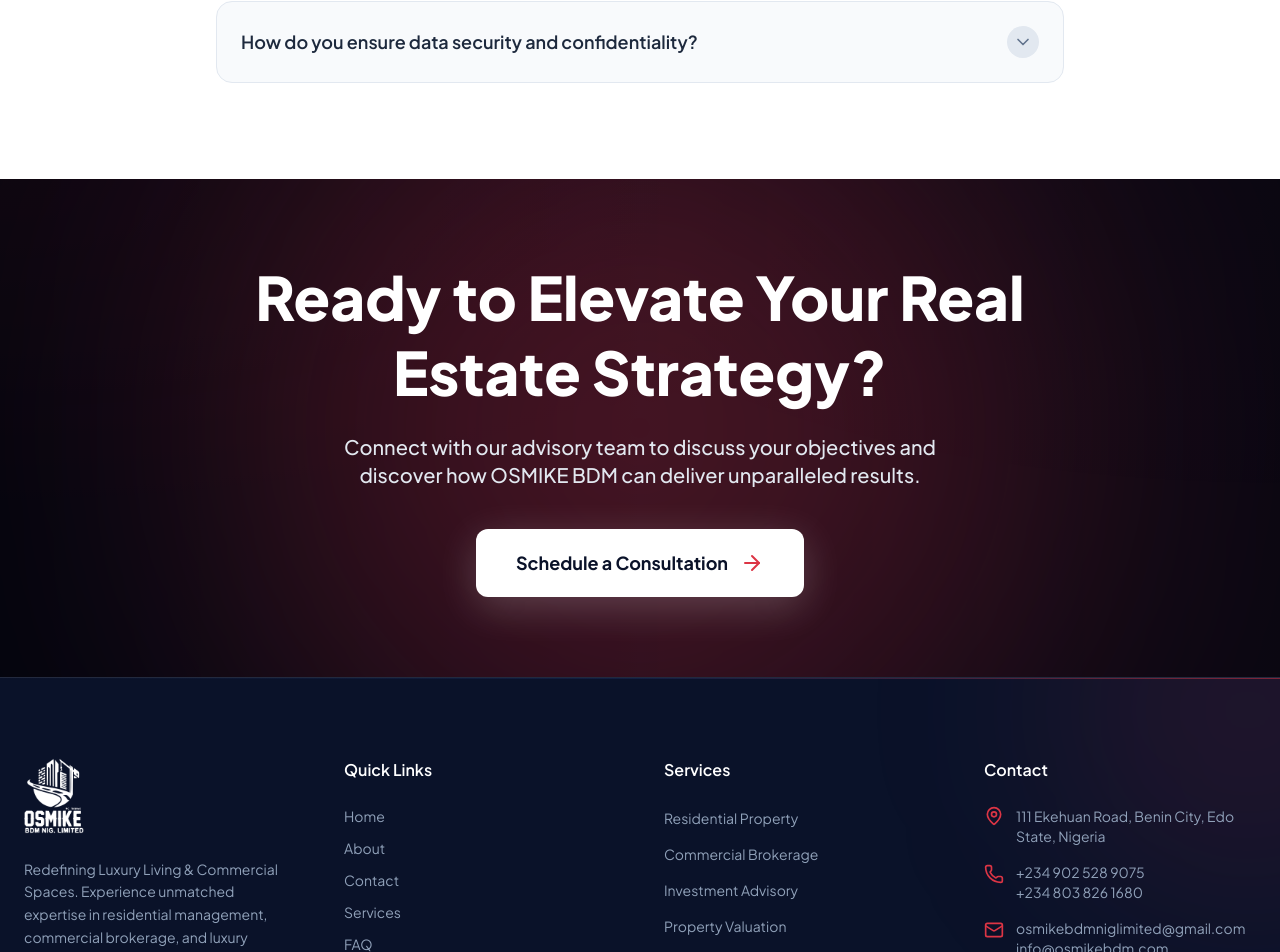
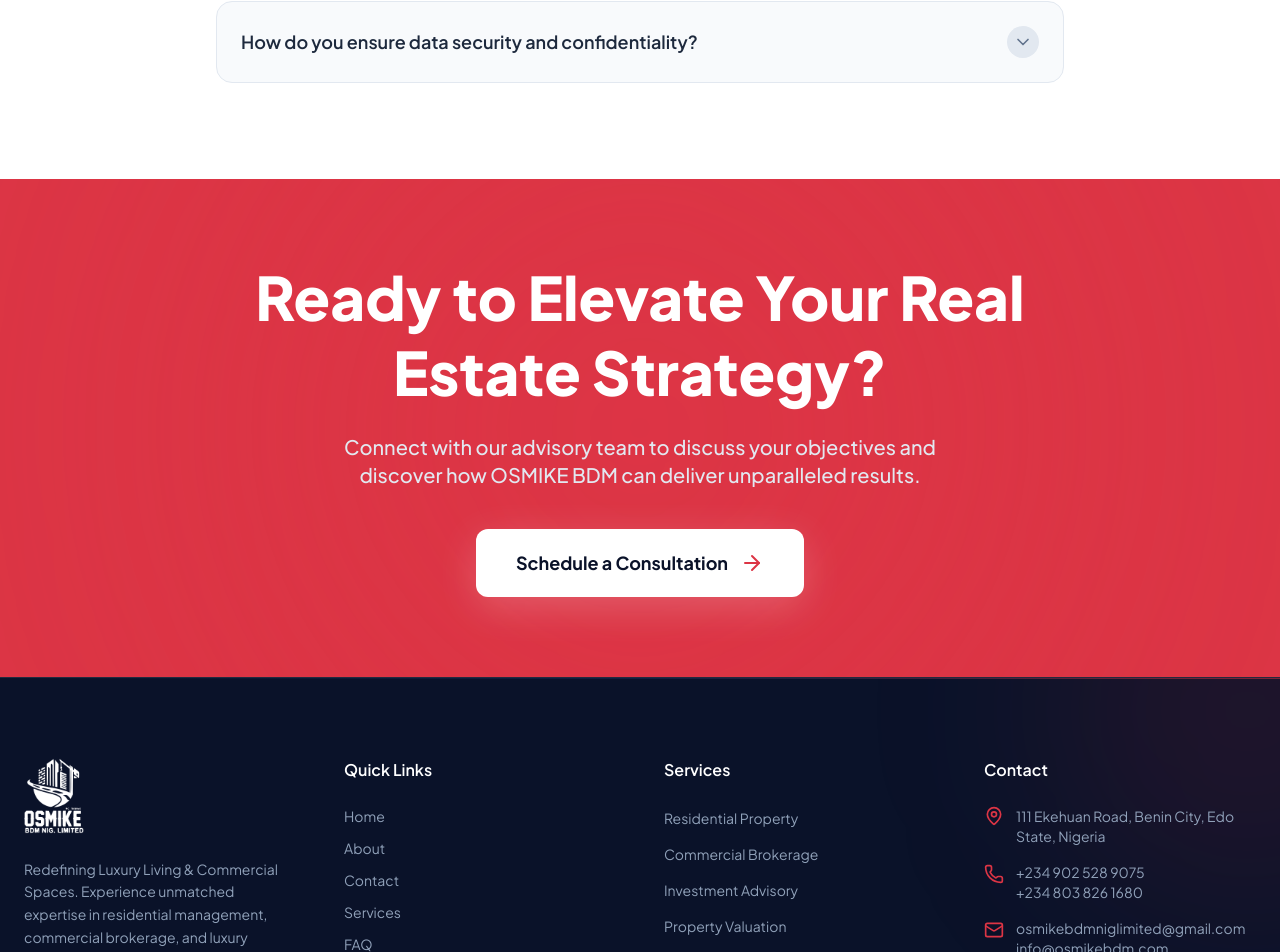
Before and after one commit to PremierByte/osmike-website, a Next.js app: page /faq in a window 1280 px wide. Shown: the part 1038-1990 px from the top of the page. Built offline with nearby package versions, Linux system fonts and the light colour scheme.

Commit message:
chore: minor UI adjustments and optimizations

```diff
--- a/src/app/layout.tsx
+++ b/src/app/layout.tsx
@@ -26,6 +26,7 @@
     <html
       lang="en"
       className={`${jakarta.variable} h-full antialiased`}
+      data-scroll-behavior="smooth"
     >
       <body className="min-h-full flex flex-col font-sans">
         <Navbar />
--- a/src/components/layout/Footer.tsx
+++ b/src/components/layout/Footer.tsx
@@ -14,7 +14,7 @@
         <div className="grid grid-cols-1 md:grid-cols-2 lg:grid-cols-4 gap-12 mb-16">
           <div className="flex flex-col gap-6">
             <Link href="/" className="text-2xl font-bold text-white tracking-tighter flex items-center gap-2">
-              <Image src="/logo.png" alt={`${companyInfo.shortName} Logo`} width={60} height={60} className="brightness-0 invert object-contain" />
+              <Image src="/logo.png" alt={`${companyInfo.shortName} Logo`} loading="eager" width={60} height={60} className="brightness-0 invert object-contain" />
             </Link>
             <p className="text-slate-400 text-sm leading-relaxed">
               {companyInfo.description}
--- a/src/components/layout/Navbar.tsx
+++ b/src/components/layout/Navbar.tsx
@@ -24,7 +24,7 @@
     <header className="fixed top-0 w-full z-50 bg-white/95 backdrop-blur-md border-b border-slate-100 shadow-sm">
       <nav className="container mx-auto px-6 h-20 flex items-center justify-between">
         <Link href="/" className="text-2xl font-bold text-primary tracking-tighter flex items-center gap-2">
-          <Image src="/logo.png" alt={`${companyInfo.shortName} Logo`} width={48} height={48} className="object-contain" />
+          <Image src="/logo.png" loading="eager" alt={`${companyInfo.shortName} Logo`} width={48} height={48} className="object-contain" />
         </Link>
 
         <div className="hidden md:flex items-center gap-8">
--- a/src/components/sections/home/CtaBanner.tsx
+++ b/src/components/sections/home/CtaBanner.tsx
@@ -6,10 +6,7 @@
 
 export default function CtaBanner() {
   return (
-    <section className="py-20 bg-primary relative overflow-hidden">
-      {/* Vibrant brand gradient mesh over bg-primary */}
-      <div className="absolute inset-0 bg-brand-gradient opacity-80 mix-blend-multiply"></div>
-      <div className="absolute inset-0 bg-mesh opacity-30"></div>
+    <section className="py-20 bg-secondary relative overflow-hidden">
 
       {/* Decorative glow */}
       <div className="absolute top-1/2 left-1/2 -translate-x-1/2 -translate-y-1/2 w-[800px] h-[800px] bg-secondary/30 blur-[150px] rounded-full pointer-events-none"></div>
```
